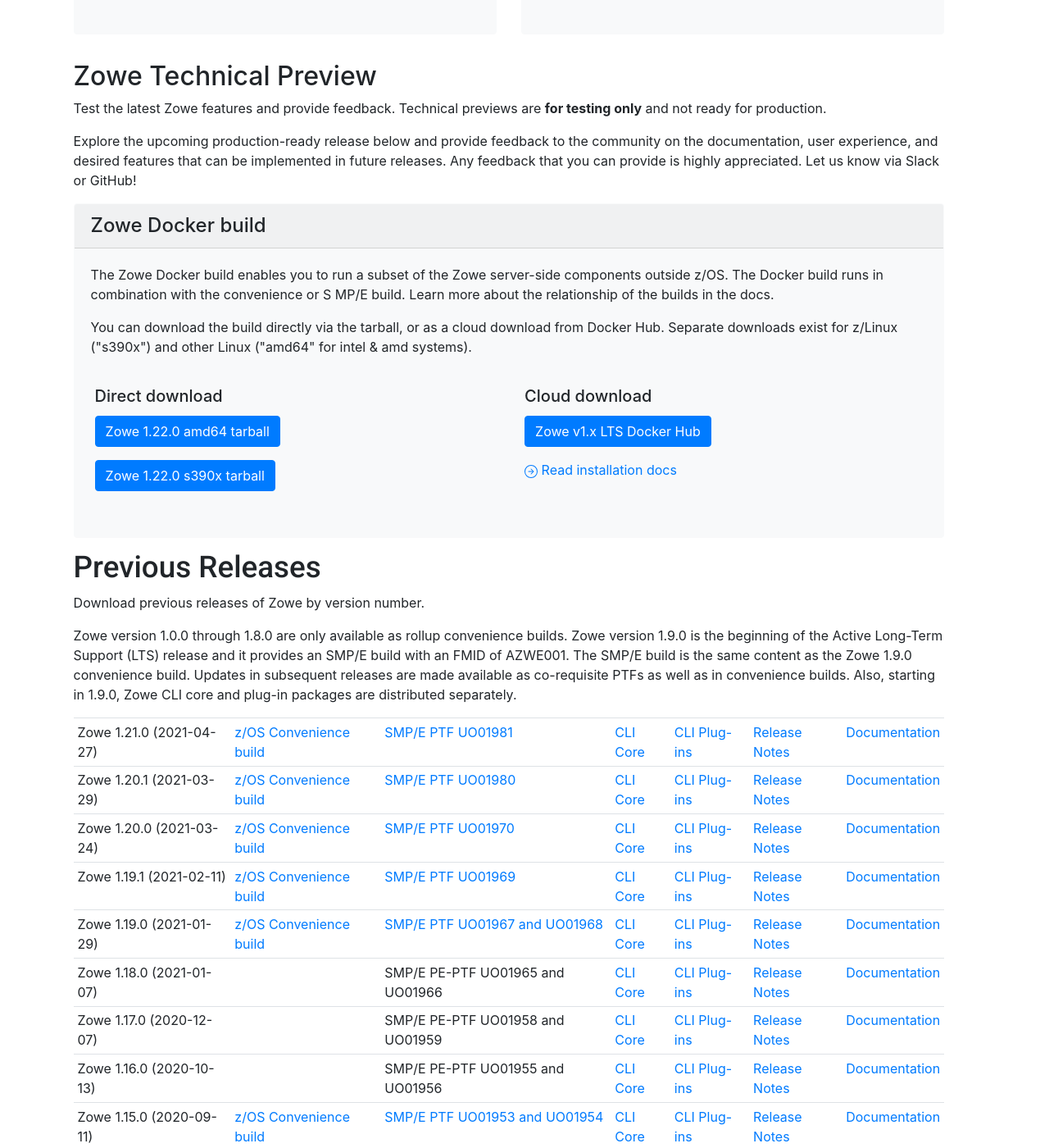
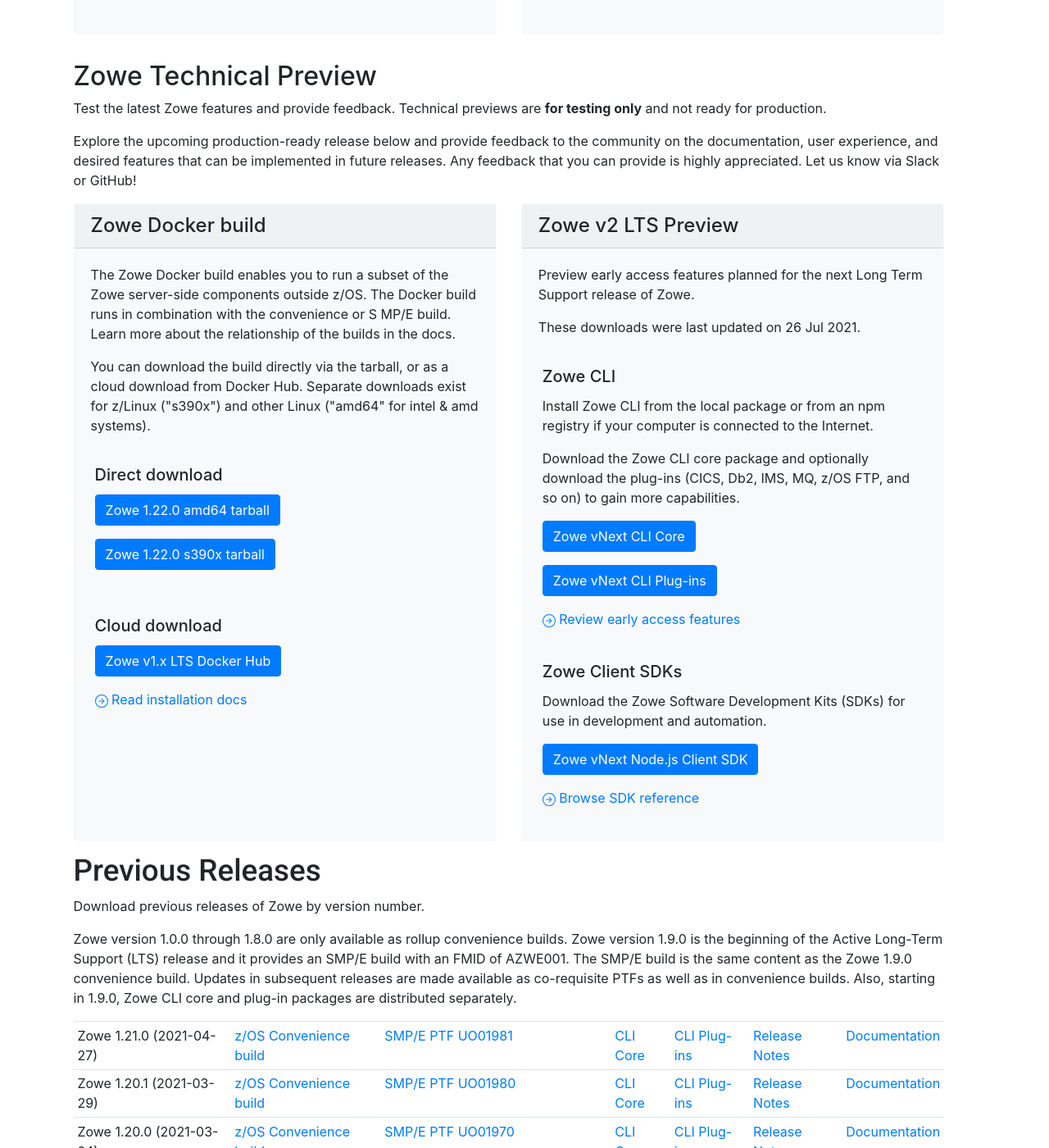
Before and after one commit to zowe/zowe.github.io, a Jekyll site: the page built from download.md, in a window 1280 px wide and 1400 px high, scrolled down 1278 px. Shown: the whole window at 82% size. Built offline with Jekyll 4.4.1, drawn with Linux system fonts in a browser that asks for light colours; our own code applies the rules of GitHub Pages for plain Markdown files.

Commit message:
Add Zowe v2 LTS Preview box to downloads page
Signed-off-by: Timothy Johnson <timothy.johnson@broadcom.com>

```diff
--- a/_config.yml
+++ b/_config.yml
@@ -89,9 +89,10 @@
 zowe_user_slack_url: https://openmainframeproject.slack.com/archives/CC08782AG
 zowe_doc_slack_url: https://openmainframeproject.slack.com/archives/CC961JYMQ
 zowe_metrics_url: https://www.metrics.zowe.org/
+zowe_cli_next_features_doc_url: https://github.com/zowe/zowe-cli#early-access-features
+zowe_node_sdk_next_reference_doc_url: https://docs.zowe.org/stable/typedoc_next/index.html
+zowe_next_release_date: 26 Jul 2021
 
-
-#TODO add url for zowe_sdk_install_doc_url, zowe_node_sdk_download_url, and zowe_python_sdk_download_url
 
 plugins:
   # Redirect plugin
--- a/download.md
+++ b/download.md
@@ -8,33 +8,33 @@
 <h1 id="download">Download Zowe</h1>
 <div class="card">
   <div class="card-body">
-  <p class="card-text">
-    Zowe has both server and client components, which you can install independently. Download the latest installer to install Zowe on the z/OS server, on your computer, or both. Start your journey with Zowe today!
-  </p>
-  <p class="card-text">
-    Want to build Zowe on your own? Access <a href="{{ site.github_repo_url }}">Zowe GitHub repositories</a> to download the source code.
-  </p>
+    <p class="card-text">
+      Zowe has both server and client components, which you can install independently. Download the latest installer to install Zowe on the z/OS server, on your computer, or both. Start your journey with Zowe today!
+    </p>
+    <p class="card-text">
+      Want to build Zowe on your own? Access <a href="{{ site.github_repo_url }}">Zowe GitHub repositories</a> to download the source code.
+    </p>
   </div>
 </div>
 <p> </p>
 {% if site.data.releases[0].cli_version and site.data.releases[0].cli_plugins_version and site.data.releases[0].zos_version and site.data.releases[0].smpe_version and site.data.releases[0].node_sdk_version and site.data.releases[0].python_sdk_version %}
-<div class="card-deck">
-<div class="card bg-light border-light mb-3">
-  <h4 class="card-header" id="zowe-zos-build-download">Server-side component installer</h4>
-    <div class="card-body">
-    <p class="card-text">Install Zowe z/OS components from the <b>convenience build</b> or the <b>SMP/E build</b> depending on your need.</p>
-    <p class="card-text">You can also optionally use the Docker build technical preview to run a subset of the Zowe server-side components outside z/OS. Download and learn more about the build in the technical preview section.</p>
+  <div class="card-deck">
+    <div class="card bg-light border-light mb-3">
+      <h4 class="card-header" id="zowe-zos-build-download">Server-side component installer</h4>
+      <div class="card-body">
+        <p class="card-text">Install Zowe z/OS components from the <b>convenience build</b> or the <b>SMP/E build</b> depending on your need.</p>
+        <p class="card-text">You can also optionally use the Docker build technical preview to run a subset of the Zowe server-side components outside z/OS. Download and learn more about the build in the technical preview section.</p>
         <div class="row">
           <div class="card-body">
             <h5 class="card-title">Convenience build</h5>
             <p class="card-text">PAX archive format installed on the z/OS server</p>
             <p><a class="btn btn-primary" href="{{ site.zos_download_url }}{{ site.data.releases[0].zos_version }}">Zowe {{ site.data.releases[0].zos_version }} z/OS Convenience build</a></p>
-          <div>
-            <a href="{{ site.zos_component_install_doc_url }}" class="card-link">
-            <svg width="1em" height="1em" viewBox="0 0 16 16" class="bi bi-arrow-right-circle" fill="currentColor" xmlns="http://www.w3.org/2000/svg"> <path fill-rule="evenodd" d="M8 15A7 7 0 1 0 8 1a7 7 0 0 0 0 14zm0 1A8 8 0 1 0 8 0a8 8 0 0 0 0 16z"/> <path fill-rule="evenodd" d="M7.646 11.354a.5.5 0 0 1 0-.708L10.293 8 7.646 5.354a.5.5 0 1 1 .708-.708l3 3a.5.5 0 0 1 0 .708l-3 3a.5.5 0 0 1-.708 0z"/> <path fill-rule="evenodd" d="M4.5 8a.5.5 0 0 1 .5-.5h5a.5.5 0 0 1 0 1H5a.5.5 0 0 1-.5-.5z"/></svg>
-            Read installation docs
-            </a>
-          </div>
+            <div>
+              <a href="{{ site.zos_component_install_doc_url }}" class="card-link">
+              <svg width="1em" height="1em" viewBox="0 0 16 16" class="bi bi-arrow-right-circle" fill="currentColor" xmlns="http://www.w3.org/2000/svg"> <path fill-rule="evenodd" d="M8 15A7 7 0 1 0 8 1a7 7 0 0 0 0 14zm0 1A8 8 0 1 0 8 0a8 8 0 0 0 0 16z"/> <path fill-rule="evenodd" d="M7.646 11.354a.5.5 0 0 1 0-.708L10.293 8 7.646 5.354a.5.5 0 1 1 .708-.708l3 3a.5.5 0 0 1 0 .708l-3 3a.5.5 0 0 1-.708 0z"/> <path fill-rule="evenodd" d="M4.5 8a.5.5 0 0 1 .5-.5h5a.5.5 0 0 1 0 1H5a.5.5 0 0 1-.5-.5z"/></svg>
+              Read installation docs
+              </a>
+            </div>
           </div>
           <div class="card-body">
             <h5 class="card-title">SMP/E build</h5>
@@ -49,54 +49,54 @@
               </a>
             </div>
           </div>
-       </div>
+        </div>
+      </div>
+    </div>
+    <div class="card bg-light border-light mb-3">
+      <h4 class="card-header">Client-side component installer</h4>
+      <div class="card-body">
+        <p class="card-text">Install <b>Zowe CLI</b> or <b>Zowe Explorer</b>, a Visual Studio Code extension powered by Zowe CLI.</p>
+        <div class="row">
+          <div class="card-body">
+            <h5 class="card-title" id="zowe-cli-download">Zowe CLI</h5>
+            <p class="card-text">Install Zowe CLI from the local package or from an npm registry if your computer is connected to the Internet.</p>
+            <p class="card-text">Download the Zowe CLI core package and optionally download the plug-ins (CICS, Db2, IMS, MQ, z/OS FTP, and so on) to gain more capabilities.</p>
+            <p><a class="btn btn-primary" href="{{ site.cli_download_url }}{{ site.data.releases[0].cli_version }}">Zowe {{ site.data.releases[0].cli_version }} CLI Core</a></p>
+            <p><a class="btn btn-primary" href="{{ site.cli_plugins_download_url }}{{ site.data.releases[0].cli_plugins_version }}">Zowe {{ site.data.releases[0].cli_plugins_version }} CLI Plug-ins</a></p>
+            <div>
+              <a href="{{ site.zowe_cli_install_doc_url }}" class="card-link">
+              <svg width="1em" height="1em" viewBox="0 0 16 16" class="bi bi-arrow-right-circle" fill="currentColor" xmlns="http://www.w3.org/2000/svg"> <path fill-rule="evenodd" d="M8 15A7 7 0 1 0 8 1a7 7 0 0 0 0 14zm0 1A8 8 0 1 0 8 0a8 8 0 0 0 0 16z"/> <path fill-rule="evenodd" d="M7.646 11.354a.5.5 0 0 1 0-.708L10.293 8 7.646 5.354a.5.5 0 1 1 .708-.708l3 3a.5.5 0 0 1 0 .708l-3 3a.5.5 0 0 1-.708 0z"/> <path fill-rule="evenodd" d="M4.5 8a.5.5 0 0 1 .5-.5h5a.5.5 0 0 1 0 1H5a.5.5 0 0 1-.5-.5z"/></svg>
+              Read installation docs
+              </a>
+            </div>
+          </div>
+          <div class="card-body">
+            <h5 class="card-title">Zowe Client SDKs</h5>
+            <p class="card-text">Download the Zowe Software Development Kits (SDKs) for use in development and automation.</p>
+            <p><a class="btn btn-primary" href="{{ site.zowe_node_sdk_download_url }}{{ site.data.releases[0].node_sdk_version }}">Zowe {{ site.data.releases[0].node_sdk_version }} Node.js Client SDK</a></p>
+            <p><a class="btn btn-primary" href="{{ site.zowe_python_sdk_download_url }}{{ site.data.releases[0].python_sdk_version }}">Zowe {{ site.data.releases[0].python_sdk_version }} Python Client SDK</a></p>
+            <div>
+              <a href="{{ site.zowe_sdk_install_doc_url }}" class="card-link">
+              <svg width="1em" height="1em" viewBox="0 0 16 16" class="bi bi-arrow-right-circle" fill="currentColor" xmlns="http://www.w3.org/2000/svg"> <path fill-rule="evenodd" d="M8 15A7 7 0 1 0 8 1a7 7 0 0 0 0 14zm0 1A8 8 0 1 0 8 0a8 8 0 0 0 0 16z"/> <path fill-rule="evenodd" d="M7.646 11.354a.5.5 0 0 1 0-.708L10.293 8 7.646 5.354a.5.5 0 1 1 .708-.708l3 3a.5.5 0 0 1 0 .708l-3 3a.5.5 0 0 1-.708 0z"/> <path fill-rule="evenodd" d="M4.5 8a.5.5 0 0 1 .5-.5h5a.5.5 0 0 1 0 1H5a.5.5 0 0 1-.5-.5z"/></svg>
+              Read installation docs
+              </a>
+            </div>
+          </div>
+          <div class="card-body">
+            <h5 class="card-title">Zowe Explorer</h5>
+            <p class="card-text">Installed directly to VSCode within the GUI</p>
+            <p><a class="btn btn-primary" href="{{ site.vscode_marketplace_url }}">Visual Studio Code Marketplace</a></p>
+            <div>
+              <a href="{{ site.zowe_explorer_install_doc_url }}" class="card-link">
+              <svg width="1em" height="1em" viewBox="0 0 16 16" class="bi bi-arrow-right-circle" fill="currentColor" xmlns="http://www.w3.org/2000/svg"> <path fill-rule="evenodd" d="M8 15A7 7 0 1 0 8 1a7 7 0 0 0 0 14zm0 1A8 8 0 1 0 8 0a8 8 0 0 0 0 16z"/> <path fill-rule="evenodd" d="M7.646 11.354a.5.5 0 0 1 0-.708L10.293 8 7.646 5.354a.5.5 0 1 1 .708-.708l3 3a.5.5 0 0 1 0 .708l-3 3a.5.5 0 0 1-.708 0z"/> <path fill-rule="evenodd" d="M4.5 8a.5.5 0 0 1 .5-.5h5a.5.5 0 0 1 0 1H5a.5.5 0 0 1-.5-.5z"/></svg>
+              Read installation docs
+              </a>
+            </div>
+          </div>
+        </div>
+      </div>
     </div>
   </div>
-<div class="card bg-light border-light mb-3">
-  <h4 class="card-header">Client-side component installer</h4>
-    <div class="card-body">
-    <p class="card-text">Install <b>Zowe CLI</b> or <b>Zowe Explorer</b>, a Visual Studio Code extension powered by Zowe CLI.</p>
-      <div class="row">
-        <div class="card-body">
-          <h5 class="card-title" id="zowe-cli-download">Zowe CLI</h5>
-          <p class="card-text">Install Zowe CLI from the local package or from an npm registry if your computer is connected to the Internet.</p>
-          <p class="card-text">Download the Zowe CLI core package and optionally download the plug-ins (CICS, Db2, IMS, MQ, z/OS FTP, and so on) to gain more capabilities.</p>
-          <p><a class="btn btn-primary" href="{{ site.cli_download_url }}{{ site.data.releases[0].cli_version }}">Zowe {{ site.data.releases[0].cli_version }} CLI Core</a></p>
-          <p><a class="btn btn-primary" href="{{ site.cli_plugins_download_url }}{{ site.data.releases[0].cli_plugins_version }}">Zowe {{ site.data.releases[0].cli_plugins_version }} CLI Plug-ins</a></p>
-          <div>
-            <a href="{{ site.zowe_cli_install_doc_url }}" class="card-link">
-            <svg width="1em" height="1em" viewBox="0 0 16 16" class="bi bi-arrow-right-circle" fill="currentColor" xmlns="http://www.w3.org/2000/svg"> <path fill-rule="evenodd" d="M8 15A7 7 0 1 0 8 1a7 7 0 0 0 0 14zm0 1A8 8 0 1 0 8 0a8 8 0 0 0 0 16z"/> <path fill-rule="evenodd" d="M7.646 11.354a.5.5 0 0 1 0-.708L10.293 8 7.646 5.354a.5.5 0 1 1 .708-.708l3 3a.5.5 0 0 1 0 .708l-3 3a.5.5 0 0 1-.708 0z"/> <path fill-rule="evenodd" d="M4.5 8a.5.5 0 0 1 .5-.5h5a.5.5 0 0 1 0 1H5a.5.5 0 0 1-.5-.5z"/></svg>
-            Read installation docs
-            </a>
-          </div>
-        </div>
-        <div class="card-body">
-          <h5 class="card-title">Zowe Client SDKs</h5>
-          <p class="card-text">Download the Zowe Software Development Kits (SDKs) for use in development and automation.</p>
-          <p><a class="btn btn-primary" href="{{ site.zowe_node_sdk_download_url }}{{ site.data.releases[0].node_sdk_version }}">Zowe {{ site.data.releases[0].node_sdk_version }} Node.js Client SDK</a></p>
-          <p><a class="btn btn-primary" href="{{ site.zowe_python_sdk_download_url }}{{ site.data.releases[0].python_sdk_version }}">Zowe {{ site.data.releases[0].python_sdk_version }} Python Client SDK</a></p>
-          <div>
-            <a href="{{ site.zowe_sdk_install_doc_url }}" class="card-link">
-            <svg width="1em" height="1em" viewBox="0 0 16 16" class="bi bi-arrow-right-circle" fill="currentColor" xmlns="http://www.w3.org/2000/svg"> <path fill-rule="evenodd" d="M8 15A7 7 0 1 0 8 1a7 7 0 0 0 0 14zm0 1A8 8 0 1 0 8 0a8 8 0 0 0 0 16z"/> <path fill-rule="evenodd" d="M7.646 11.354a.5.5 0 0 1 0-.708L10.293 8 7.646 5.354a.5.5 0 1 1 .708-.708l3 3a.5.5 0 0 1 0 .708l-3 3a.5.5 0 0 1-.708 0z"/> <path fill-rule="evenodd" d="M4.5 8a.5.5 0 0 1 .5-.5h5a.5.5 0 0 1 0 1H5a.5.5 0 0 1-.5-.5z"/></svg>
-            Read installation docs
-            </a>
-          </div>
-        </div>
-        <div class="card-body">
-          <h5 class="card-title">Zowe Explorer</h5>
-          <p class="card-text">Installed directly to VSCode within the GUI</p>
-          <p><a class="btn btn-primary" href="{{ site.vscode_marketplace_url }}">Visual Studio Code Marketplace</a></p>
-          <div>
-            <a href="{{ site.zowe_explorer_install_doc_url }}" class="card-link">
-            <svg width="1em" height="1em" viewBox="0 0 16 16" class="bi bi-arrow-right-circle" fill="currentColor" xmlns="http://www.w3.org/2000/svg"> <path fill-rule="evenodd" d="M8 15A7 7 0 1 0 8 1a7 7 0 0 0 0 14zm0 1A8 8 0 1 0 8 0a8 8 0 0 0 0 16z"/> <path fill-rule="evenodd" d="M7.646 11.354a.5.5 0 0 1 0-.708L10.293 8 7.646 5.354a.5.5 0 1 1 .708-.708l3 3a.5.5 0 0 1 0 .708l-3 3a.5.5 0 0 1-.708 0z"/> <path fill-rule="evenodd" d="M4.5 8a.5.5 0 0 1 .5-.5h5a.5.5 0 0 1 0 1H5a.5.5 0 0 1-.5-.5z"/></svg>
-            Read installation docs
-            </a>
-          </div>
-       </div>
-     </div>
-   </div>
-</div>
-</div>
 {% else %}
   <p>
     <a class="button" href="{{ site.zos_download_url }}{{ site.data.releases[0].version }}">Zowe {{ site.data.releases[0].version }} z/OS Convenience build</a>
@@ -112,26 +112,59 @@
 </p>
 <div class="card-deck">
   <div class="card bg-light border-light mb-3">
-  <h4 class="card-header">Zowe Docker build</h4>
+    <h4 class="card-header">Zowe Docker build</h4>
     <div class="card-body">
-    <p class="card-text">The Zowe Docker build enables you to run a subset of the Zowe server-side components outside z/OS. The Docker build runs in combination with the convenience or S MP/E build. Learn more about the relationship of the builds in the docs.</p>
-    <p class="card-text">You can download the build directly via the tarball, or as a cloud download from Docker Hub. Separate downloads exist for z/Linux ("s390x") and other Linux ("amd64" for intel & amd systems).</p>
-        <div class="row">
-          <div class="card-body">
-            <h5 class="card-title">Direct download</h5>
-            <p><a class="btn btn-primary" href="{{ site.zowe_docker_download_url }}/{{ site.data.releases[0].zos_version }}/server-bundle.amd64-{{ site.data.releases[0].zos_version }}.tar">Zowe {{ site.data.releases[0].zos_version }} amd64 tarball</a></p>
-            <p><a class="btn btn-primary" href="{{ site.zowe_docker_download_url }}/{{ site.data.releases[0].zos_version }}/server-bundle.s390x-{{ site.data.releases[0].zos_version }}.tar">Zowe {{ site.data.releases[0].zos_version }} s390x tarball</a></p>
+      <p class="card-text">The Zowe Docker build enables you to run a subset of the Zowe server-side components outside z/OS. The Docker build runs in combination with the convenience or S MP/E build. Learn more about the relationship of the builds in the docs.</p>
+      <p class="card-text">You can download the build directly via the tarball, or as a cloud download from Docker Hub. Separate downloads exist for z/Linux ("s390x") and other Linux ("amd64" for intel & amd systems).</p>
+      <div class="row">
+        <div class="card-body">
+          <h5 class="card-title">Direct download</h5>
+          <p><a class="btn btn-primary" href="{{ site.zowe_docker_download_url }}/{{ site.data.releases[0].zos_version }}/server-bundle.amd64-{{ site.data.releases[0].zos_version }}.tar">Zowe {{ site.data.releases[0].zos_version }} amd64 tarball</a></p>
+          <p><a class="btn btn-primary" href="{{ site.zowe_docker_download_url }}/{{ site.data.releases[0].zos_version }}/server-bundle.s390x-{{ site.data.releases[0].zos_version }}.tar">Zowe {{ site.data.releases[0].zos_version }} s390x tarball</a></p>
+        </div>
+        <div class="card-body">
+          <h5 class="card-title">Cloud download</h5>
+          <p><a class="btn btn-primary" href="{{ site.zowe_dockerhub_download_url }}">Zowe v1.x LTS Docker Hub</a></p>
+          <div>
+            <a href="{{ site.docker_install_doc_url }}" class="card-link">
+            <svg width="1em" height="1em" viewBox="0 0 16 16" class="bi bi-arrow-right-circle" fill="currentColor" xmlns="http://www.w3.org/2000/svg"> <path fill-rule="evenodd" d="M8 15A7 7 0 1 0 8 1a7 7 0 0 0 0 14zm0 1A8 8 0 1 0 8 0a8 8 0 0 0 0 16z"/> <path fill-rule="evenodd" d="M7.646 11.354a.5.5 0 0 1 0-.708L10.293 8 7.646 5.354a.5.5 0 1 1 .708-.708l3 3a.5.5 0 0 1 0 .708l-3 3a.5.5 0 0 1-.708 0z"/> <path fill-rule="evenodd" d="M4.5 8a.5.5 0 0 1 .5-.5h5a.5.5 0 0 1 0 1H5a.5.5 0 0 1-.5-.5z"/></svg>
+            Read installation docs
+            </a>
+          </div>
+        </div>
+      </div>
+    </div>
+  </div>
+  <div class="card bg-light border-light mb-3">
+    <h4 class="card-header">Zowe v2 LTS Preview</h4>
+    <div class="card-body">
+      <p class="card-text">Preview early access features planned for the next Long Term Support release of Zowe.</p>
+      <p class="card-text">These downloads were last updated on {{ site.zowe_next_release_date }}.</p>
+      <div class="row">
+        <div class="card-body">
+            <h5 class="card-title" id="zowe-cli-download">Zowe CLI</h5>
+            <p class="card-text">Install Zowe CLI from the local package or from an npm registry if your computer is connected to the Internet.</p>
+            <p class="card-text">Download the Zowe CLI core package and optionally download the plug-ins (CICS, Db2, IMS, MQ, z/OS FTP, and so on) to gain more capabilities.</p>
+            <p><a class="btn btn-primary" href="{{ site.cli_download_url }}{{ site.data.releases[0].cli_version }}&preview=true">Zowe vNext CLI Core</a></p>
+            <p><a class="btn btn-primary" href="{{ site.cli_plugins_download_url }}{{ site.data.releases[0].cli_plugins_version }}&preview=true">Zowe vNext CLI Plug-ins</a></p>
+            <div>
+              <a href="{{ site.zowe_cli_next_features_doc_url }}" class="card-link">
+              <svg width="1em" height="1em" viewBox="0 0 16 16" class="bi bi-arrow-right-circle" fill="currentColor" xmlns="http://www.w3.org/2000/svg"> <path fill-rule="evenodd" d="M8 15A7 7 0 1 0 8 1a7 7 0 0 0 0 14zm0 1A8 8 0 1 0 8 0a8 8 0 0 0 0 16z"/> <path fill-rule="evenodd" d="M7.646 11.354a.5.5 0 0 1 0-.708L10.293 8 7.646 5.354a.5.5 0 1 1 .708-.708l3 3a.5.5 0 0 1 0 .708l-3 3a.5.5 0 0 1-.708 0z"/> <path fill-rule="evenodd" d="M4.5 8a.5.5 0 0 1 .5-.5h5a.5.5 0 0 1 0 1H5a.5.5 0 0 1-.5-.5z"/></svg>
+              Review early access features
+              </a>
+            </div>
           </div>
           <div class="card-body">
-            <h5 class="card-title">Cloud download</h5>
-            <p><a class="btn btn-primary" href="{{ site.zowe_dockerhub_download_url }}">Zowe v1.x LTS Docker Hub</a></p>
+            <h5 class="card-title">Zowe Client SDKs</h5>
+            <p class="card-text">Download the Zowe Software Development Kits (SDKs) for use in development and automation.</p>
+            <p><a class="btn btn-primary" href="{{ site.zowe_node_sdk_download_url }}{{ site.data.releases[0].node_sdk_version }}&preview=true">Zowe vNext Node.js Client SDK</a></p>
             <div>
-              <a href="{{ site.docker_install_doc_url }}" class="card-link">
+              <a href="{{ site.zowe_node_sdk_next_reference_doc_url }}" class="card-link">
               <svg width="1em" height="1em" viewBox="0 0 16 16" class="bi bi-arrow-right-circle" fill="currentColor" xmlns="http://www.w3.org/2000/svg"> <path fill-rule="evenodd" d="M8 15A7 7 0 1 0 8 1a7 7 0 0 0 0 14zm0 1A8 8 0 1 0 8 0a8 8 0 0 0 0 16z"/> <path fill-rule="evenodd" d="M7.646 11.354a.5.5 0 0 1 0-.708L10.293 8 7.646 5.354a.5.5 0 1 1 .708-.708l3 3a.5.5 0 0 1 0 .708l-3 3a.5.5 0 0 1-.708 0z"/> <path fill-rule="evenodd" d="M4.5 8a.5.5 0 0 1 .5-.5h5a.5.5 0 0 1 0 1H5a.5.5 0 0 1-.5-.5z"/></svg>
-              Read installation docs
+              Browse SDK reference
               </a>
             </div>
-         </div>
+          </div>
       </div>
     </div>
   </div>
```
Also changed, not shown: legal.html (+4 -4 lines).
